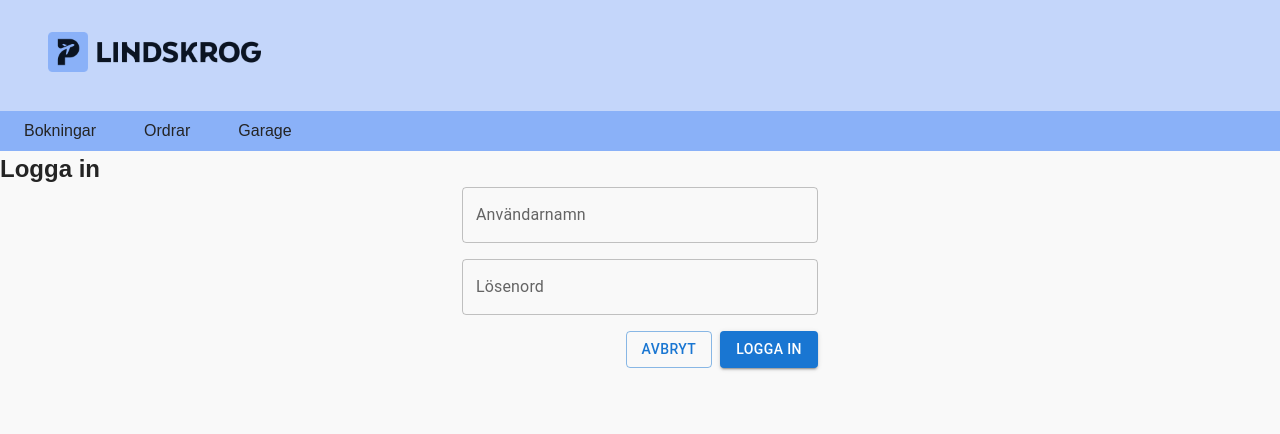
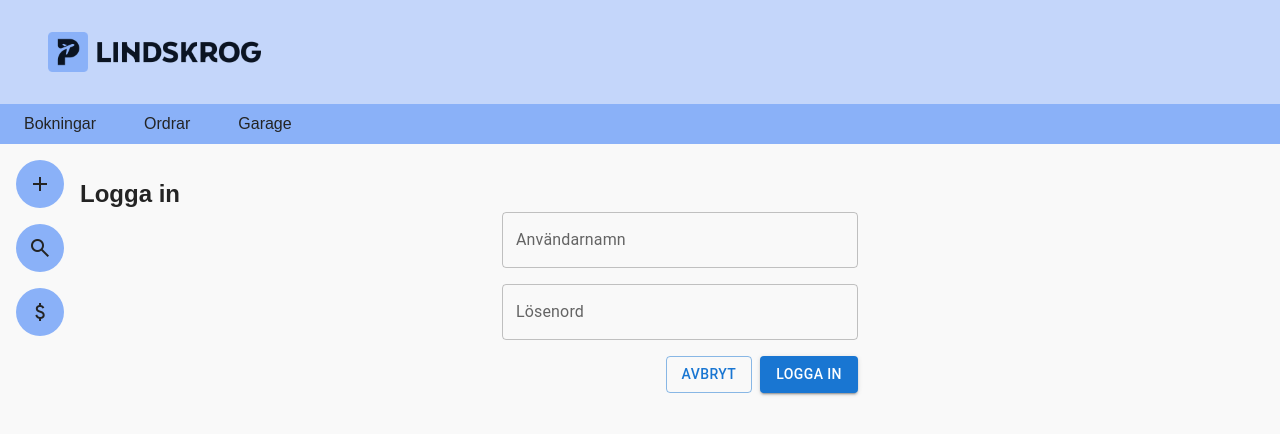
Before and after one commit to j-carlander/parking-admin-react, a React (Vite) app: page /logga-in in a window 1280 px wide. Shown: the top 434 px of the page. Built offline with nearby package versions, Linux system fonts and the light colour scheme; no server answers.

Commit message:
styling of app and outlet

```diff
--- a/index.html
+++ b/index.html
@@ -5,6 +5,8 @@
     <link rel="icon" type="image/svg+xml" href="/apple-touch-icon.png" />
     <meta name="viewport" content="width=device-width, initial-scale=1.0" />
     <title>Lindskrog - Parkeringsadmin</title>
+
+    <link rel="stylesheet" href="https://fonts.googleapis.com/css2?family=Material+Symbols+Outlined:opsz,wght,FILL,GRAD@20..48,100..700,0..1,-50..200" />
   </head>
   <body>
     <div id="root"></div>
--- a/src/App.css
+++ b/src/App.css
@@ -1,5 +1,25 @@
+.page-wrapper{
+  display: flex;
+}
+
+.side-menu{
+  max-width: fit-content;
+  min-height: calc(100vh - 144px);
+  display: flex;
+  flex-direction: column;
+  gap: 1rem;
+  padding: 1rem;
+}
+
+.side-menu-btn{
+  border-radius: 50%;
+  padding: .75rem;
+  background-color: #8ab1f8;
+}
+
 .outlet-wrapper{
   /* text-align: center; */
   max-width: 1280px;
-  margin: 0 auto;
+  margin: 2rem auto 0 auto;
+  flex-grow: 1;
 }
--- a/src/App.tsx
+++ b/src/App.tsx
@@ -22,10 +22,21 @@ function App() {
   return (
     <>
       <Header {...{ currentUser, setCurrentUser }} />
-      <div className="outlet-wrapper">
-        <Outlet
-          context={{ currentUser, setCurrentUser } satisfies UserContext}
-        />
+      <div className="page-wrapper">
+        <aside className="side-menu">
+          <span className="material-symbols-outlined side-menu-btn">add</span>
+          <span className="material-symbols-outlined side-menu-btn">
+            search
+          </span>
+          <span className="material-symbols-outlined side-menu-btn">
+            attach_money
+          </span>
+        </aside>
+        <main className="outlet-wrapper">
+          <Outlet
+            context={{ currentUser, setCurrentUser } satisfies UserContext}
+          />
+        </main>
       </div>
     </>
   );
--- a/src/Components/Header/Header.css
+++ b/src/Components/Header/Header.css
@@ -14,8 +14,12 @@ h1 {
     margin: 0;
   }
 
+.logo-wrapper{
+    height: 40px;
+}
+
 .header-logo{
-    max-height: 40px;
+  height: 100%;
 }
 
 .signout-btn{
--- a/src/Components/Header/Header.tsx
+++ b/src/Components/Header/Header.tsx
@@ -20,13 +20,15 @@ export function Header({currentUser ,setCurrentUser}: HeaderProps) {
   return (
     <header>
       <div className="title-bar">
-        <h1>
+        <div className="logo-wrapper">
           <img
             className="header-logo"
             src="/lindskrog_logo.png"
             alt="Lindskrog Logo"
             aria-label="Lindskrog"
           />
+        </div>
+        <h1>
         </h1>
         {currentUser ? <button className="signout-btn" onClick={signOut}>Logga ut</button> : null}
       </div>
```
